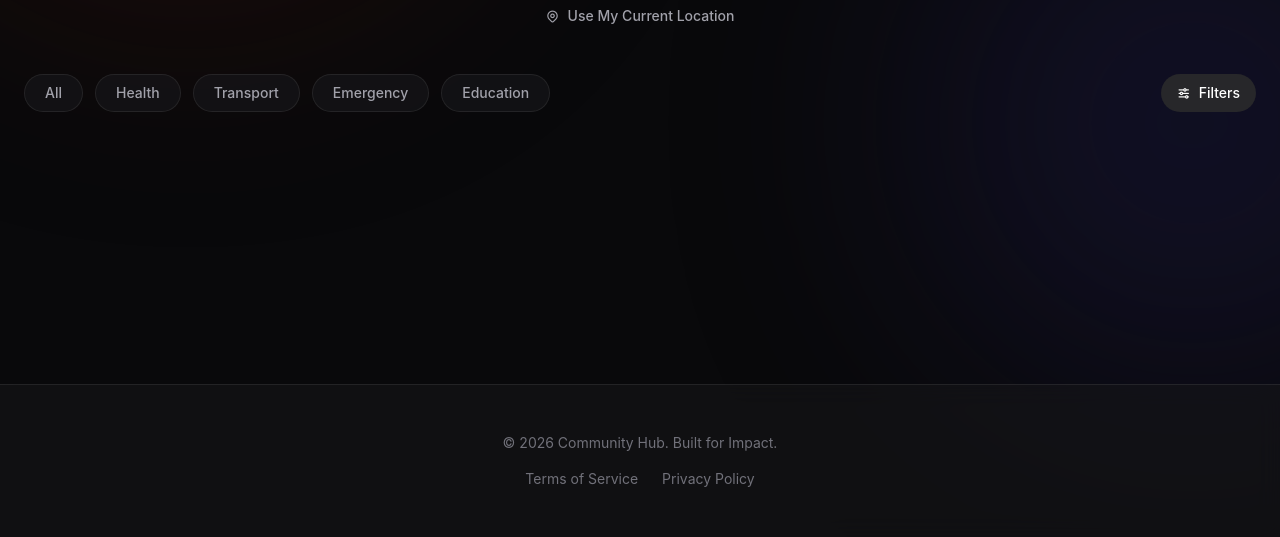
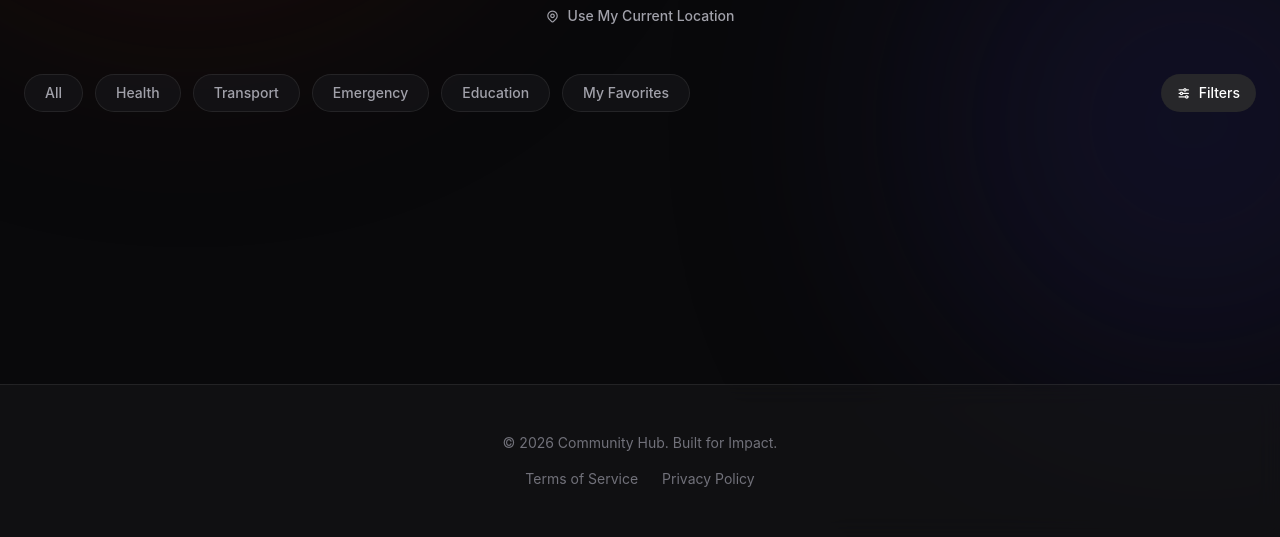
Before and after one commit to musambokazi/Community_Resource-and-Information_Hub, a Flask app: page / in a window 1280 px wide. Shown: the part 559-1096 px from the top of the page. Run offline with Flask 3, Linux system fonts and the light colour scheme; the visitor is signed in with stand-in values (Sample User, id 1); style sheets or scripts are compiled from the project's sources; some libraries are stand-ins or nearby versions; some web fonts are replaced.

Commit message:
feat: implement phase 4 part 11

```diff
--- a/frontend/templates/index.html
+++ b/frontend/templates/index.html
@@ -80,6 +80,8 @@
                 onclick="filterSelection('police')" data-filter="police">Emergency</button>
         <button class="filter-pill px-5 py-2 rounded-full border border-border bg-card text-zinc-400 hover:text-white hover:border-primary transition-colors text-sm font-medium"
                 onclick="filterSelection('education')" data-filter="education">Education</button>
+        <button class="filter-pill px-5 py-2 rounded-full border border-border bg-card text-zinc-400 hover:text-white hover:border-primary transition-colors text-sm font-medium"
+                onclick="filterSelection('favorites')" data-filter="favorites">My Favorites</button>
         <button id="toggle-advanced" class="ml-auto flex items-center gap-2 px-4 py-2 rounded-full bg-zinc-800 hover:bg-zinc-700 text-sm font-medium text-white transition-colors">
             <i class="ti ti-adjustments-horizontal"></i> Filters
         </button>
```
